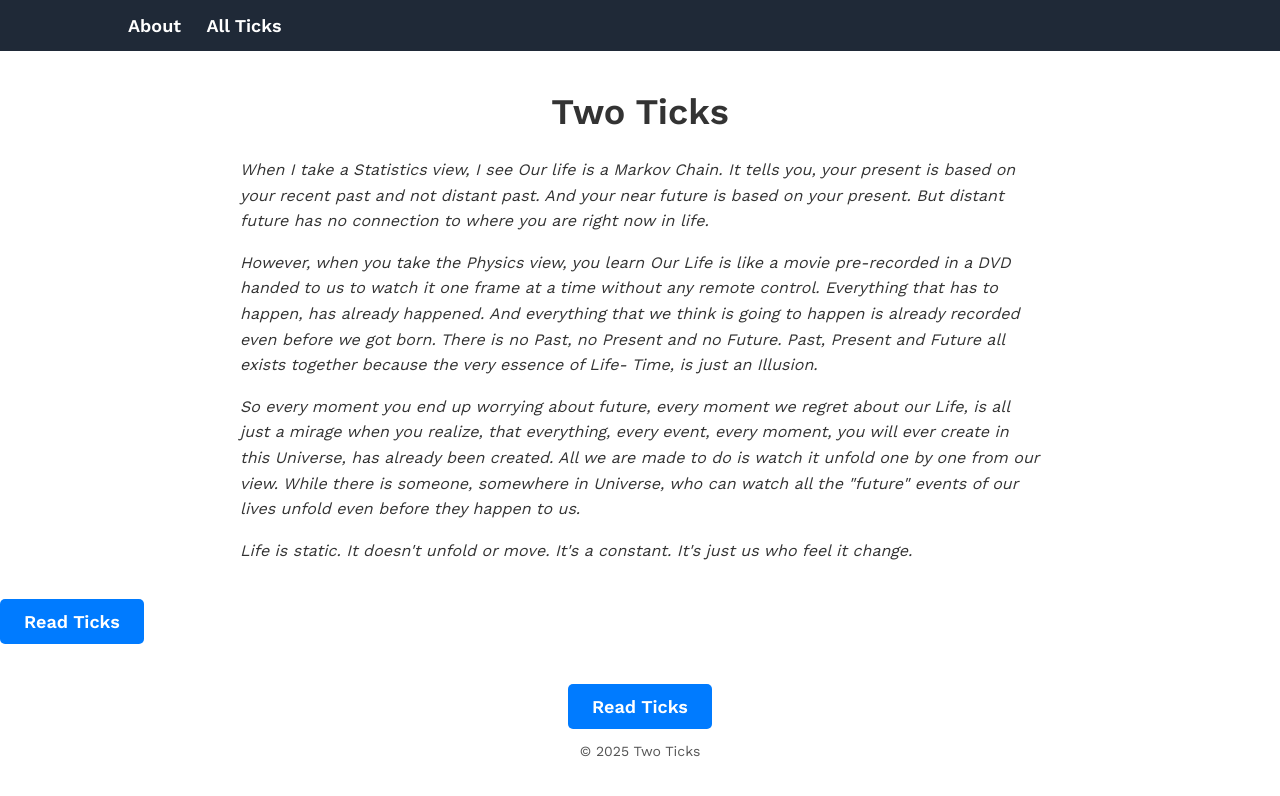
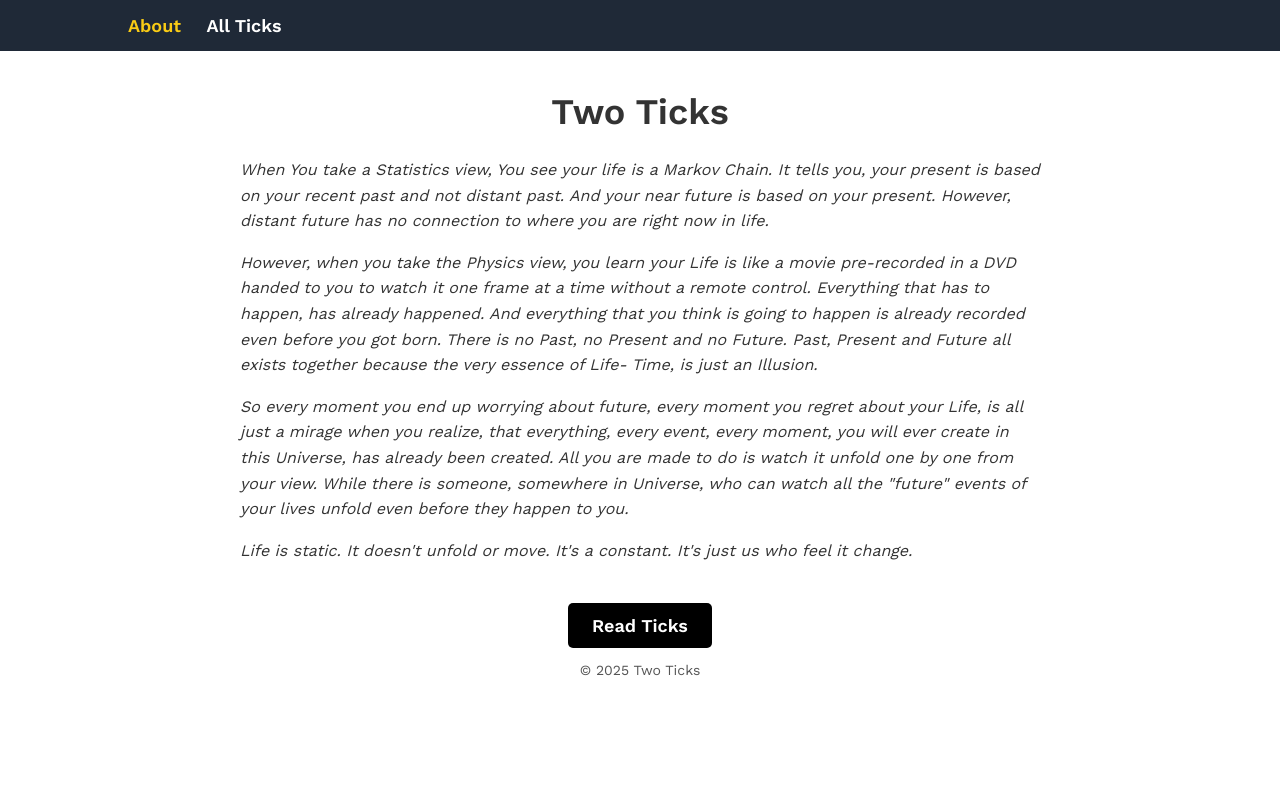
Before and after one commit to trmanish/trmanish.github.io, a Jekyll site: the page built from index.md, in a window 1280 px wide. Shown: the top 796 px of the page. Built offline with Jekyll 4.4.1, drawn with Linux system fonts in a browser that asks for light colours.

Commit message:
update layout

```diff
--- a/assets/css/style.css
+++ b/assets/css/style.css
@@ -22,10 +22,15 @@ body {
     margin-right: 20px;
     font-size: 18px;
     font-weight: bold;
+    transition: color 0.3s ease-in-out;
 }
 
 .nav-bar a:hover {
     color: #94a3b8;
+}
+
+.nav-bar a.active {
+    color: #facc15;
 }
 
 /* Main Headings */
@@ -57,7 +62,7 @@ h2 {
     padding: 12px 24px;
     font-size: 18px;
     color: white;
-    background-color: #007bff;
+    background-color: black;
     border-radius: 5px;
     text-decoration: none;
     margin-top: 20px;
@@ -66,7 +71,7 @@ h2 {
 }
 
 .read-ticks-btn:hover {
-    background-color: #0056b3;
+    background-color: #333;
 }
 
 /* Blog List */
@@ -146,4 +151,5 @@ footer {
     margin-top: 50px;
     font-size: 14px;
     color: #555;
+    text-align: center;
 }
--- a/index.md
+++ b/index.md
@@ -8,10 +8,8 @@ title: "Two Ticks"
 </div>
 
 <div class="italic-text">
-  <p>When I take a Statistics view, I see Our life is a Markov Chain. It tells you, your present is based on your recent past and not distant past. And your near future is based on your present. But distant future has no connection to where you are right now in life.</p>
-  <p>However, when you take the Physics view, you learn Our Life is like a movie pre-recorded in a DVD handed to us to watch it one frame at a time without any remote control. Everything that has to happen, has already happened. And everything that we think is going to happen is already recorded even before we got born. There is no Past, no Present and no Future. Past, Present and Future all exists together because the very essence of Life- Time, is just an Illusion.</p>
-  <p>So every moment you end up worrying about future, every moment we regret about our Life, is all just a mirage when you realize, that everything, every event, every moment, you will ever create in this Universe, has already been created. All we are made to do is watch it unfold one by one from our view. While there is someone, somewhere in Universe, who can watch all the "future" events of our lives unfold even before they happen to us. </p>
+  <p>When You take a Statistics view, You see your life is a Markov Chain. It tells you, your present is based on your recent past and not distant past. And your near future is based on your present. However, distant future has no connection to where you are right now in life.</p>
+  <p>However, when you take the Physics view, you learn your Life is like a movie pre-recorded in a DVD handed to you to watch it one frame at a time without a remote control. Everything that has to happen, has already happened. And everything that you think is going to happen is already recorded even before you got born. There is no Past, no Present and no Future. Past, Present and Future all exists together because the very essence of Life- Time, is just an Illusion.</p>
+  <p>So every moment you end up worrying about future, every moment you regret about your Life, is all just a mirage when you realize, that everything, every event, every moment, you will ever create in this Universe, has already been created. All you are made to do is watch it unfold one by one from your view. While there is someone, somewhere in Universe, who can watch all the "future" events of your lives unfold even before they happen to you. </p>
   <p>Life is static. It doesn't unfold or move. It's a constant. It's just us who feel it change.</p>
 </div>
-
-<a href="/posts.html" class="read-ticks-btn">Read Ticks</a>
```
Also changed, not shown: _layouts/post.html (+9 -0 lines).
